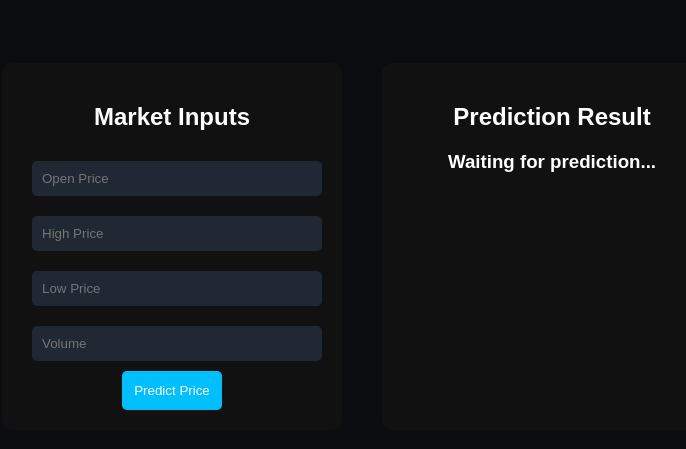
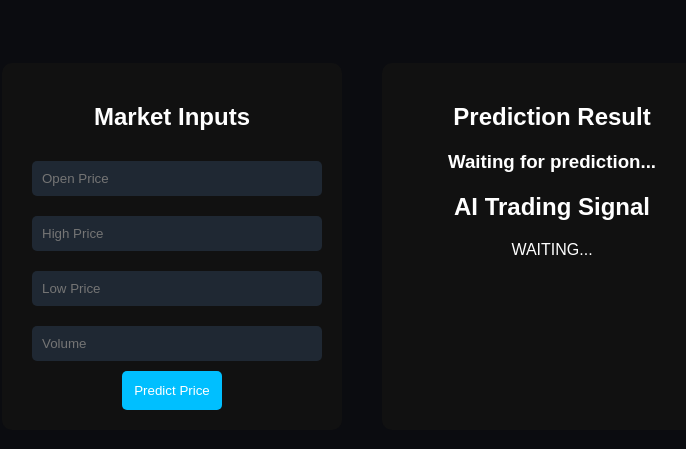
Before and after one commit to iwesjon99/bnb-price-predictor-ml, a plain HTML site: page public/index.html in a window 1280 px wide. Shown: the part 139-588 px from the top of the page, without its empty margins (278-964 px from the left). Drawn offline with nearby package versions, Linux system fonts and the light colour scheme.

Commit message:
Update index.html

```diff
--- a/public/index.html
+++ b/public/index.html
@@ -42,7 +42,13 @@
 
 <h3 id="prediction">Waiting for prediction...</h3>
 
-<h2 id="signal"></h2>
+<div id="signal-box">
+
+<h2>AI Trading Signal</h2>
+
+<div id="signal-indicator">WAITING...</div>
+
+</div>
 
 </div>
 
```
